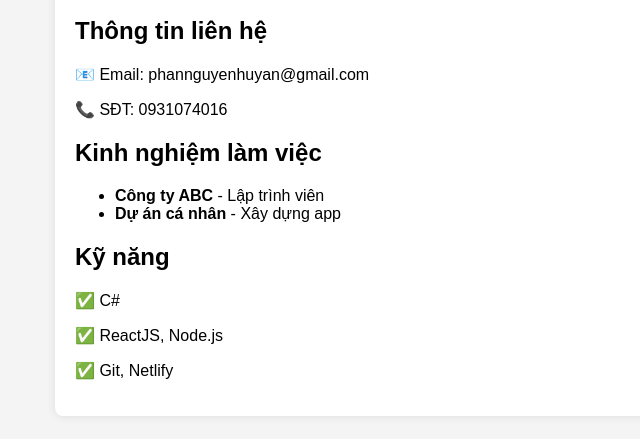
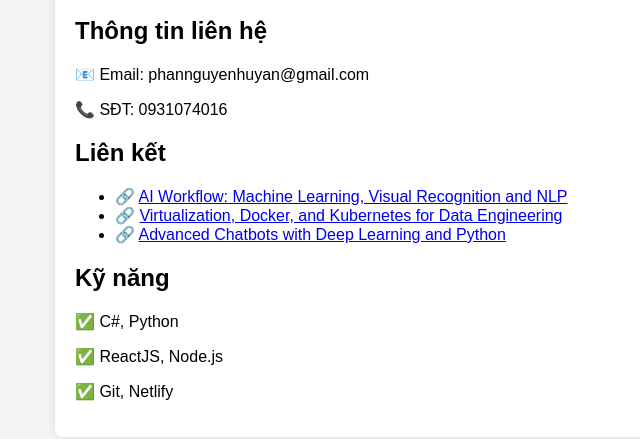
Before and after one commit to sewr123/netlify-app, a plain HTML site: page index.html in a window 1280 px wide. Shown: the part 171-610 px from the top of the page, without its empty margins (265-905 px from the left). Drawn offline with Linux system fonts and the light colour scheme.

Commit message:
Cập nhật CV cá nhân

```diff
--- a/index.html
+++ b/index.html
@@ -17,16 +17,17 @@
             <p>📧 Email: phannguyenhuyan@gmail.com</p>
             <p>📞 SĐT: 0931074016</p>
         </section>
-        <section class="experience">
-            <h2>Kinh nghiệm làm việc</h2>
+        <section class="links">
+            <h2>Liên kết</h2>
             <ul>
-                <li><strong>Công ty ABC</strong> - Lập trình viên  </li>
-                <li><strong>Dự án cá nhân</strong> - Xây dựng app </li>
+                <li>🔗 <a href="https://www.coursera.org/account/accomplishments/verify/00VKF3E97V76" target="_blank">AI Workflow: Machine Learning, Visual Recognition and NLP</a></li>
+                <li>🔗 <a href="https://www.coursera.org/account/accomplishments/verify/0XAGYTX92P5B" target="_blank">Virtualization, Docker, and Kubernetes for Data Engineering</a></li>
+                <li>🔗 <a href="https://www.coursera.org/account/accomplishments/verify/BW3KP32NV5VS" target="_blank">Advanced Chatbots with Deep Learning and Python</a></li>
             </ul>
         </section>
         <section class="skills">
             <h2>Kỹ năng</h2>
-            <p>✅ C#</p>
+            <p>✅ C#, Python</p>
             <p>✅ ReactJS, Node.js</p>
             <p>✅ Git, Netlify</p>
         </section>
```
